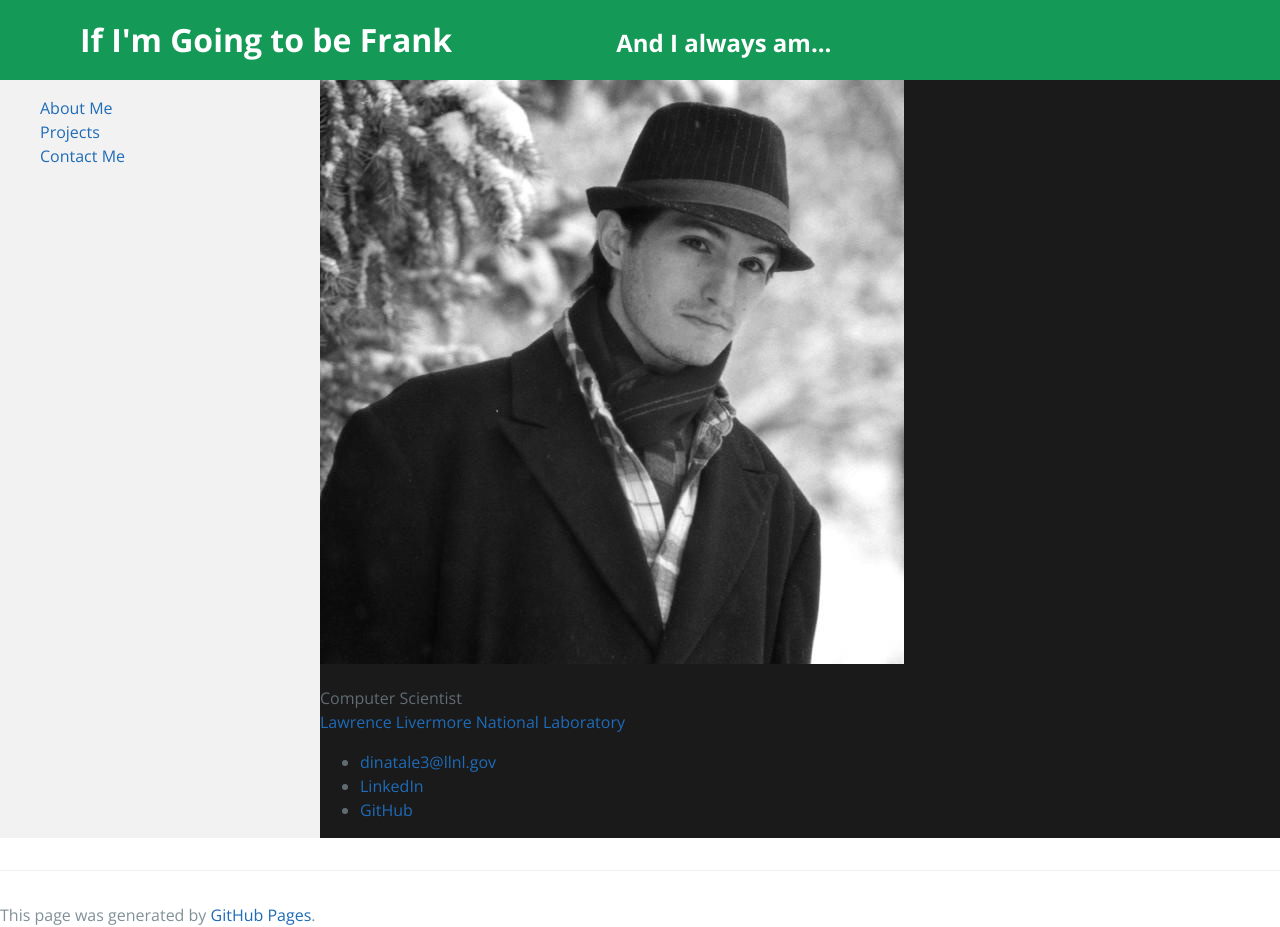
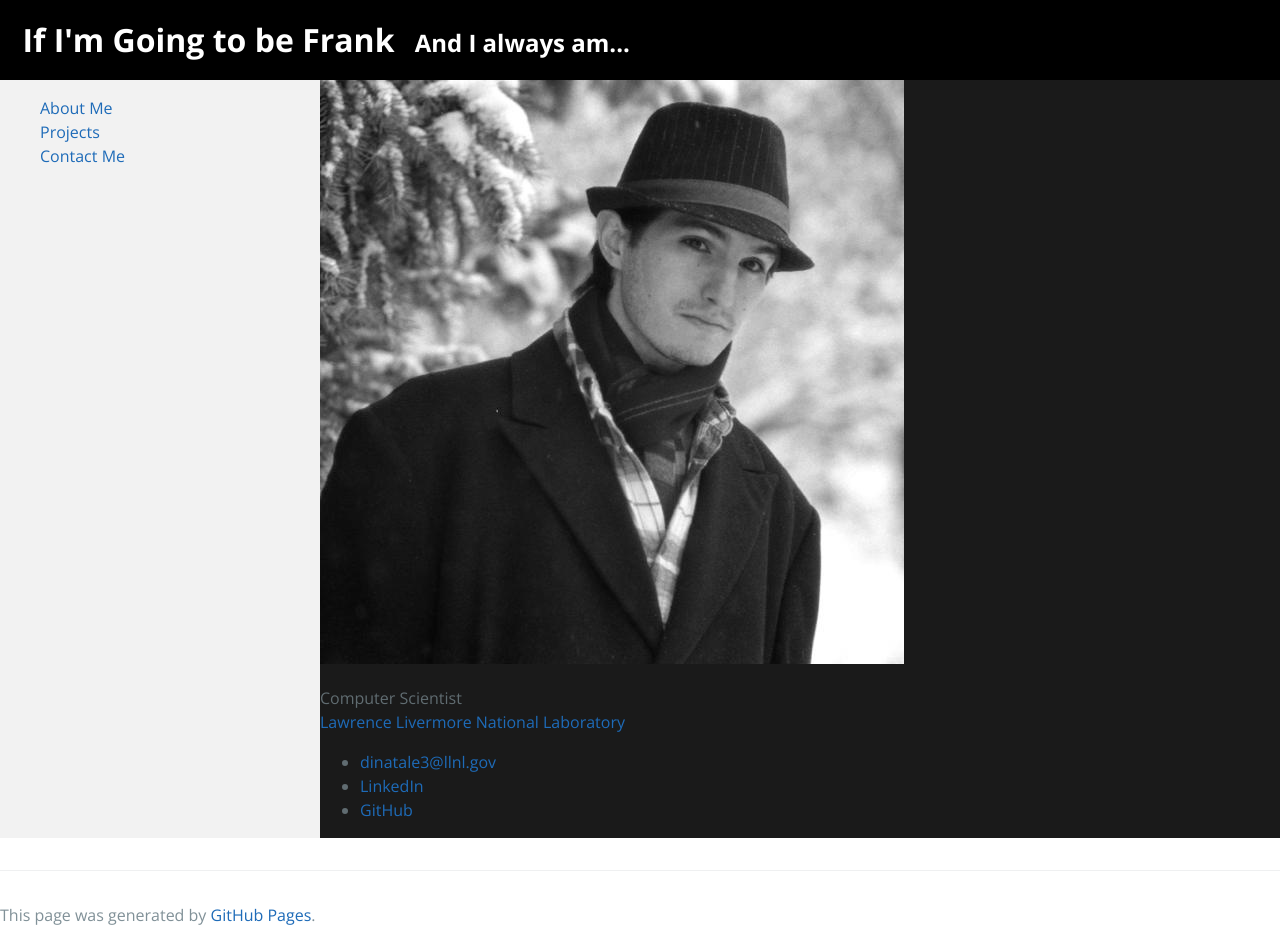
Before and after one commit to FrankD412/frankd412.github.io, a Jekyll site: the page built from index.html, in a window 1280 px wide. Built offline with Jekyll 4.4.1, drawn with Linux system fonts in a browser that asks for light colours.

Commit message:
Tweaks to style and color.

```diff
--- a/_sass/variables.scss
+++ b/_sass/variables.scss
@@ -4,7 +4,7 @@ $medium-breakpoint: 42em !default;
 
 // Headers
 $header-heading-color: #fff !default;
-$header-bg-color: #159957 !default;
+$header-bg-color: black !default;
 $header-bg-color-secondary: #155799 !default;
 
 // Text
--- a/assets/css/style.scss
+++ b/assets/css/style.scss
@@ -28,7 +28,7 @@ section.content {
 }
 
 h1.project-header {
-    margin: 0 5em 0 2em;
+    margin: 0 .5em 0 .2em;
     display: inline-flex;
 }
 
```
